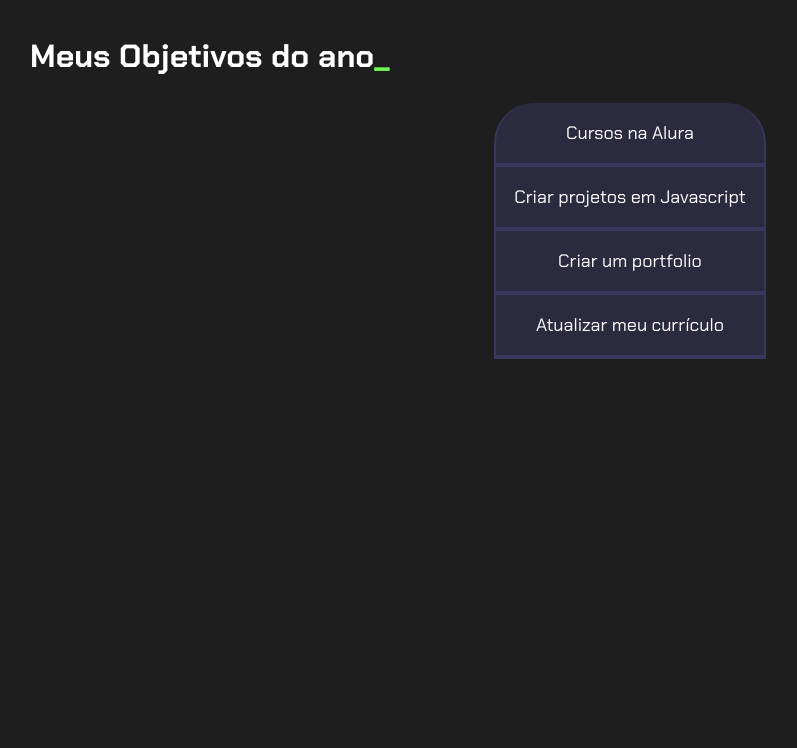
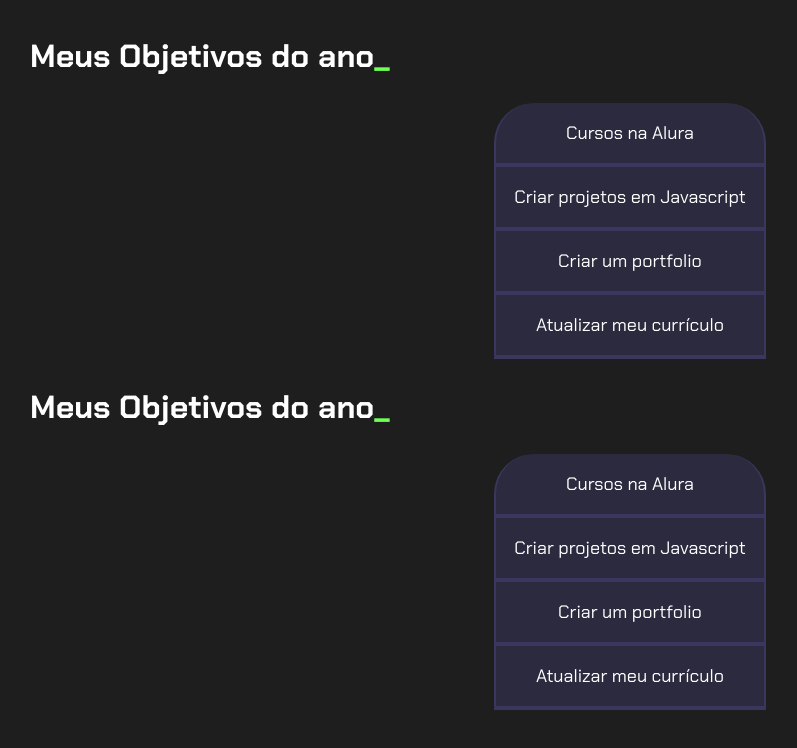
Before and after one commit to fernandachechonki-byte/matematica2, a plain HTML site: page index.html in a window 1280 px wide. Shown: the whole page, without its empty margins (10-807 px from the left). Drawn offline with Linux system fonts and the light colour scheme.

Commit message:
Update index.html

```diff
--- a/index.html
+++ b/index.html
@@ -1,11 +1,27 @@
 <!DOCTYPE html>
 <html lang="pt-br">
-
   <head>
-    <meta charset="UTF-8">
-    <meta name="viewport" content="width=device-width, initial-scale=1.0">
+      <meta charset="UTF-8" />
+      <meta name="viewport" content="width=device-width, initial-scale=1.0" />
       <title>Meus objetivos do ano</title>
-    <link rel="stylesheet" href="style.css">
+      <link rel="stylesheet" href="style.css" />
+   </head>
+   <body>
+   <section class="conteudo-principal">
+     <h2 class="titulo-principal">Meus Objetivos do ano<span>_</span></h2>
+     <div class="botoes">
+        <button class="botao">Cursos na Alura</button>
+        <button class="botao">Criar projetos em Javascript</button>
+        <button class="botao">Criar um portfolio</button>
+   <button class="botao">Atualizar meu currículo</button>
+        </div>
+        <!DOCTYPE html>
+<html lang="pt-br">
+  <head>
+    <meta charset="UTF-8" />
+    <meta name="viewport" content="width=device-width, initial-scale=1.0" />
+    <title>Meus objetivos do ano</title>
+    <link rel="stylesheet" href="style.css" />
   </head>
 
   <body>
@@ -19,5 +35,8 @@
       </div>
     </section>
   </body>
+</html>
 
+        </section>
+    </body>
  </html>
```
Lines whose indentation alone changed are shown as unchanged.
